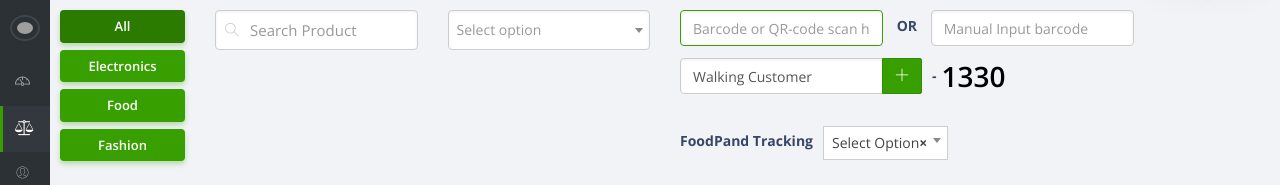
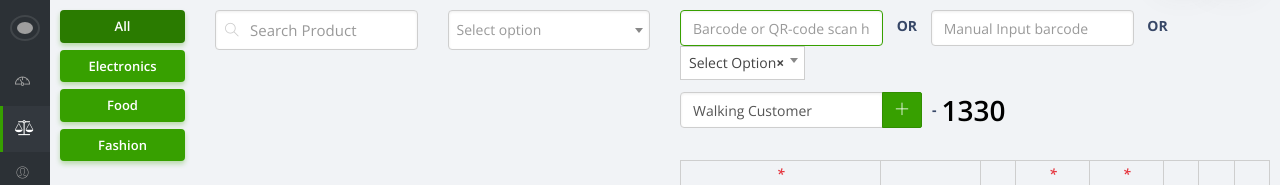
Before and after one commit to hmusman/food_retail, a CodeIgniter app: page /url/gui_pos in a window 1280 px wide. Shown: the part 65-250 px from the top of the page. Run offline with CodeIgniter, Linux system fonts and the light colour scheme; the visitor is signed in with stand-in values (Sample User, id 1); data comes from the database, SQL or seed files in the repository; data that the repository does not hold is empty; some libraries are stand-ins or nearby versions; grey boxes are pictures that could not be loaded.

Commit message:
Revert "ui chnages"
This reverts commit 069d88f3e324955eaae30fe85c5607d9a4eddea5.

```diff
--- a/application/modules/invoice/models/Invoice_model.php
+++ b/application/modules/invoice/models/Invoice_model.php
@@ -284,7 +284,7 @@ public function invoice_taxinfo($invoice_id){
         if (!empty($_POST['tracking_number'])) {
             $tracking_number          = $this->input->post('tracking_number');
         } else {
-            $tracking_number = NULL;
+            $tracking_number = "NULL";
         }
 
      $bank_id = $this->input->post('bank_id',TRUE);
--- a/application/modules/invoice/views/gui_pos_invoice.php
+++ b/application/modules/invoice/views/gui_pos_invoice.php
@@ -138,6 +138,15 @@
             <div class="form-group">
             <input type="text" class="form-control" id="add_item_m" placeholder="Manual Input barcode">
             </div>
+              <div class="form-group">
+            <label class="mr-3 ml-3">OR</label>
+            </div>
+            <div class="form-group">
+              <select class="form-control select" id="food_panda" style="border-radius: 7px">
+                <option disabled selected="">Select Option</option>
+                <option value="food_panda">Food Panda</option>
+              </select>
+            </div>
       </form>
  <?php echo form_open_multipart('invoice/invoice/bdtask_manual_sales_insert', array('class' => 'form-vertical', 'id' => 'gui_sale_insert', 'name' => 'insert_pos_invoice')) ?>
 <div class="d-flex align-items-center mb-5">
@@ -158,21 +167,9 @@
  <input class="form-control" type="hidden"  name="invoice_no" id="invoice_no" required value="<?php echo html_escape($invoice_no); ?>" readonly/>
 </div>
 
-
-
-</div>
-
-<div class="d-flex align-items-center mb-3">
-  <div class="form-group"><label>FoodPand Tracking</label></div>
-  <div class="form-group" style="margin-left: 10px">
-    <select class="form-control select" id="food_panda" style="border-radius: 7px">
-      <option disabled selected="">Select Option</option>
-      <option value="food_panda">Food Panda</option>
-    </select>
-  </div>
-  <div class="form-group" style="margin-left: 10px">
-  <!-- <label id="label_pand" style="display: none">TrackingID</label> -->
-  <input type="text" name="tracking_number" id="tracking_nmbr" class="form-control" placeholder="food panda tracking" style="display: none;border-radius: 5px;">
+<div class="d-flex align-items-center" style="margin-left: 10px">
+  <label id="label_pand" style="display: none">TrackingID</label>
+  <input type="text" name="tracking_number" id="tracking_nmbr" class="form-control" placeholder="food panda tracking" style="display: none;border-radius: 7px;">
 </div>
 </div>
 
```
